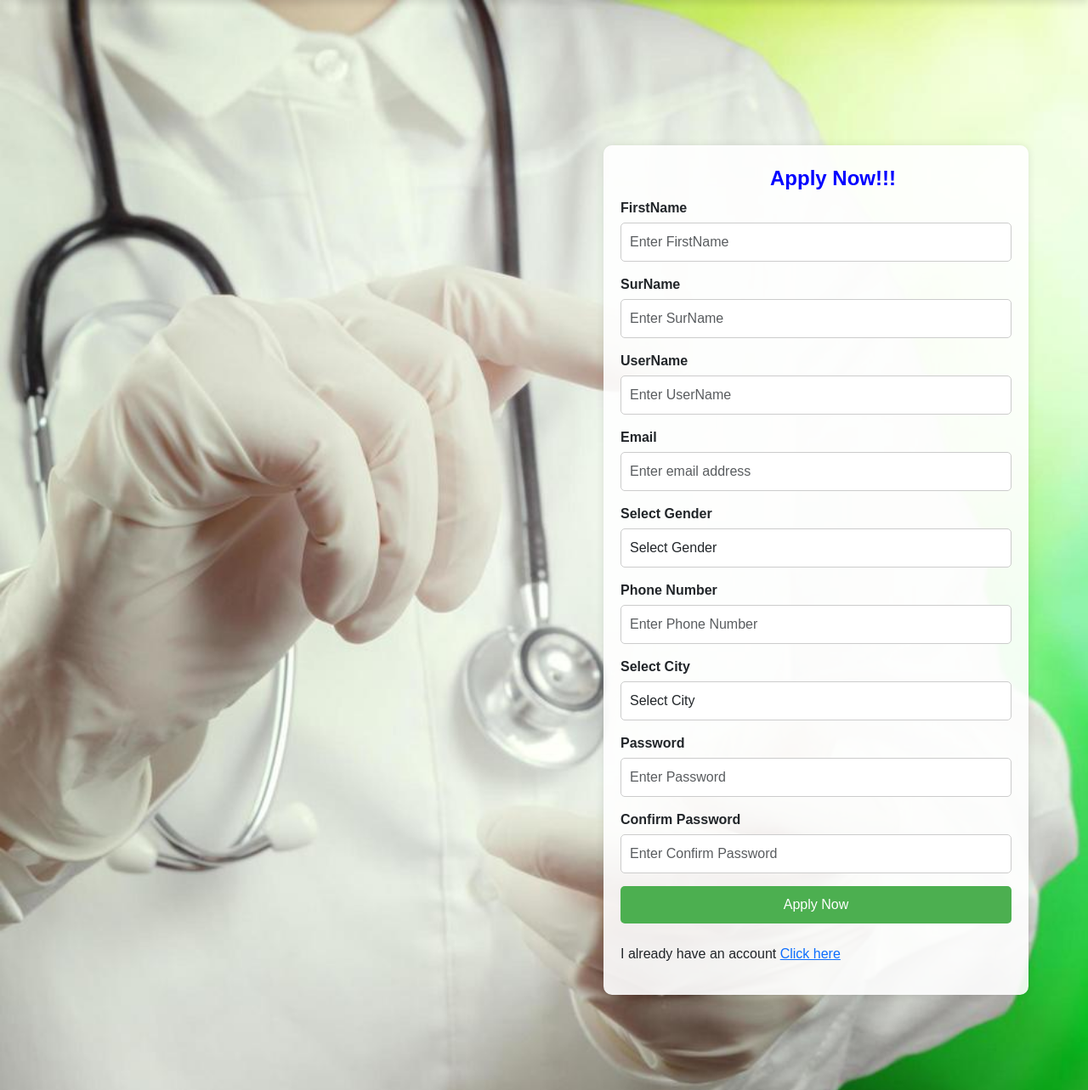
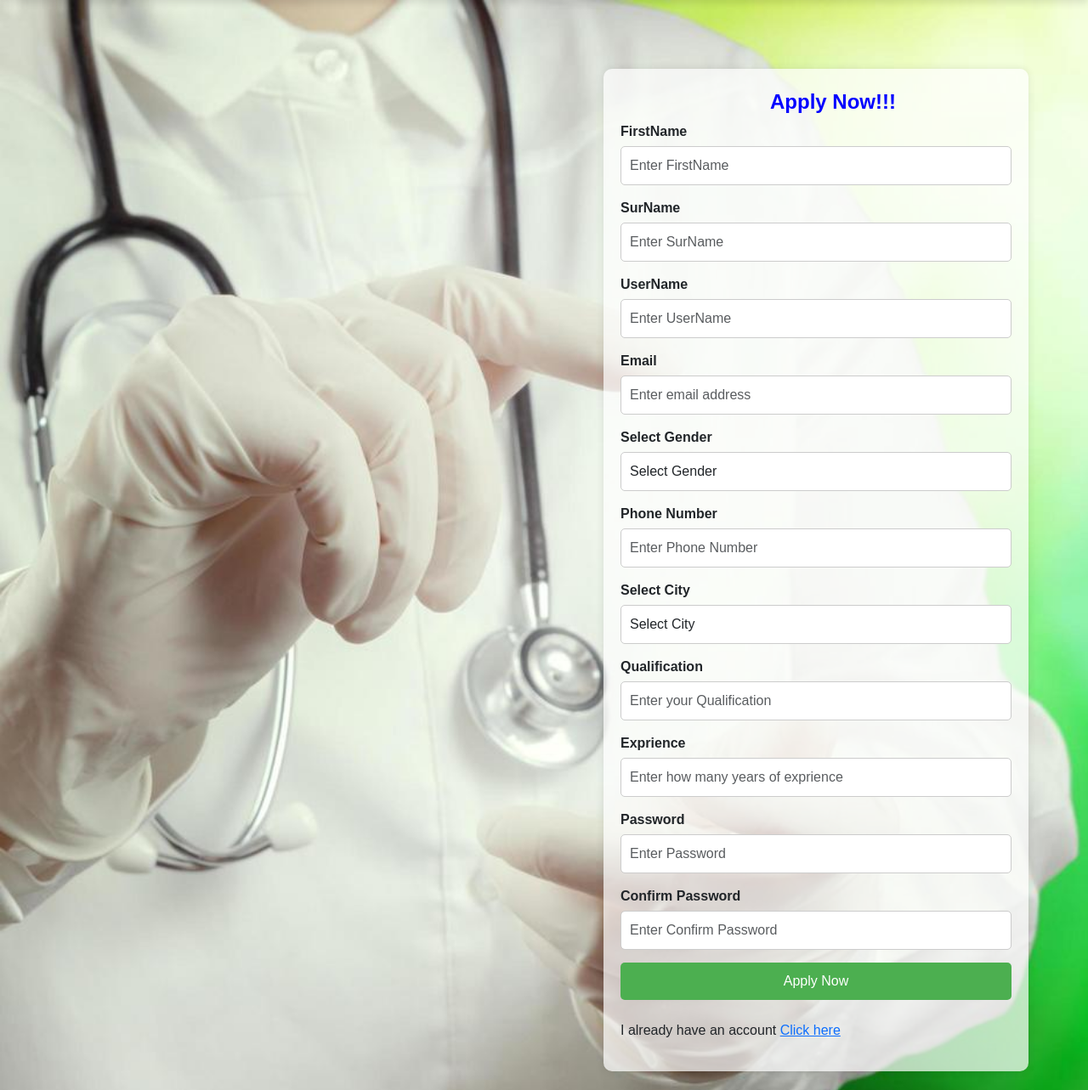
Before and after one commit to Jay1811004/Medisync-A-website-for-Hospital-Management-System_22CS008_22CS014, a PHP site: page /apply.php in a window 1280 px wide. Shown: the part 59-1342 px from the top of the page at 85% size. Run offline with PHP 8.4, Linux system fonts and the light colour scheme; some libraries are stand-ins or nearby versions.

Commit message:
Update apply.php

```diff
--- a/Hospital/apply.php
+++ b/Hospital/apply.php
@@ -15,6 +15,8 @@ if (isset($_POST['apply'])) {
     $phone = mysqli_real_escape_string($connect, $_POST['number']);
     $gender = mysqli_real_escape_string($connect, $_POST['gender']);
     $city = mysqli_real_escape_string($connect, $_POST['country']);
+    $qualification = mysqli_real_escape_string($connect, $_POST['qualification']);
+    $exprience = mysqli_real_escape_string($connect, $_POST['exprience']);
     $password = mysqli_real_escape_string($connect, $_POST['pass']);
     $confirm_password = mysqli_real_escape_string($connect, $_POST['con_pass']);
 
@@ -33,15 +35,17 @@ if (isset($_POST['apply'])) {
         $error['apply'] = "Select Gender";
     } else if (empty($city)) {
         $error['apply'] = "Select City name";
-    } else if (empty($password)) {
-        $error['apply'] = "Enter Password";
+    } else if (empty($qualification)) {
+        $error['apply'] = "Enter your qualification";
+    } else if (empty($exprience)) {
+        $error['apply'] = "Enter your exprience";
     } else if ($confirm_password != $password) {
         $error['apply'] = "Both Passwords do not match";
     }
 
     if (count($error) == 0) {
-        $query = "INSERT INTO `doctors`(`firstname`, `surname`, `username`, `email`, `gender`, `phone`, `city`, `password`, `salary`, `date_reg`, `status`, `profile`)
-                  VALUES ('$firstname','$surname','$username','$email','$gender','$phone','$city','$password','0',NOW(),'pending','doctor.jpg')";
+        $query = "INSERT INTO `doctors`(`firstname`, `surname`, `username`, `email`, `gender`, `phone`, `city`, `qualification`,`experience`, `password`, `salary`, `date_reg`, `status`, `profile`)
+                  VALUES ('$firstname','$surname','$username','$email','$gender','$phone','$city','$qualification','$exprience','$password','0',NOW(),'pending','doctor.jpg')";
 
         $res = mysqli_query($connect, $query);
         if ($res) {
@@ -85,7 +89,7 @@ if (isset($error['apply'])) {
             height: 100%;
         }
         .login-container {
-            background: rgba(255, 255, 255, 0.9);
+            background: rgba(255, 255, 255, 0.7);
             padding: 20px;
             border-radius: 10px;
             box-shadow: 0 0 10px rgba(0, 0, 0, 0.1);
@@ -137,6 +141,8 @@ if (isset($error['apply'])) {
             var gender = document.forms["applyForm"]["gender"].value;
             var phone = document.forms["applyForm"]["number"].value;
             var city = document.forms["applyForm"]["country"].value;
+            var qualification = document.forms["applyForm"]["qualification"].value;
+            var exprience = document.forms["applyForm"]["exprience"].value;
             var password = document.forms["applyForm"]["pass"].value;
             var confirm_password = document.forms["applyForm"]["con_pass"].value;
 
@@ -166,6 +172,14 @@ if (isset($error['apply'])) {
             }
             if (city == "") {
                 alert("Select City");
+                return false;
+            }
+            if (qualification == "") {
+                alert("Enter your qualification");
+                return false;
+            }
+            if (exprience == "") {
+                alert("Enter your exprience");
                 return false;
             }
             if (password == "") {
@@ -214,8 +228,10 @@ if (isset($error['apply'])) {
                 </div>
                 <div class="form-group">
                     <label>Phone Number</label>
-                    <input type="text" name="number" class="form-control" autocomplete="off" placeholder="Enter Phone Number" value="<?php if(isset($_POST['number'])) echo $_POST['number']; ?>">
+                    <input type="text" name="number" class="form-control" autocomplete="off" placeholder="Enter Phone Number"  value="<?php if(isset($_POST['number'])) echo $_POST['number']; ?>">
                 </div>
+
+
                 <div class="form-group">
                     <label>Select City</label>
                     <select name="country" class="form-control">
@@ -226,7 +242,18 @@ if (isset($error['apply'])) {
                         <option value="Surat">Surat</option>
                         <option value="Vadodra">Vadodra</option>
                     </select>
+                    </div>
+                    <div class="form-group">
+                    <label>Qualification</label>
+                    <input type="text" name="qualification" class="form-control" autocomplete="off" placeholder="Enter your Qualification" value="<?php if(isset($_POST['qualification'])) echo $_POST['qualification']; ?>">
                 </div>
+
+                <div class="form-group">
+                    <label>Exprience</label>
+                    <input type="text" name="exprience" class="form-control" autocomplete="off" placeholder="Enter how many years of exprience" value="<?php if(isset($_POST['exprience'])) echo $_POST['exprience']; ?>">
+                </div>
+
+
                 <div class="form-group">
                     <label>Password</label>
                     <input type="password" name="pass" class="form-control" autocomplete="off" placeholder="Enter Password">
```
